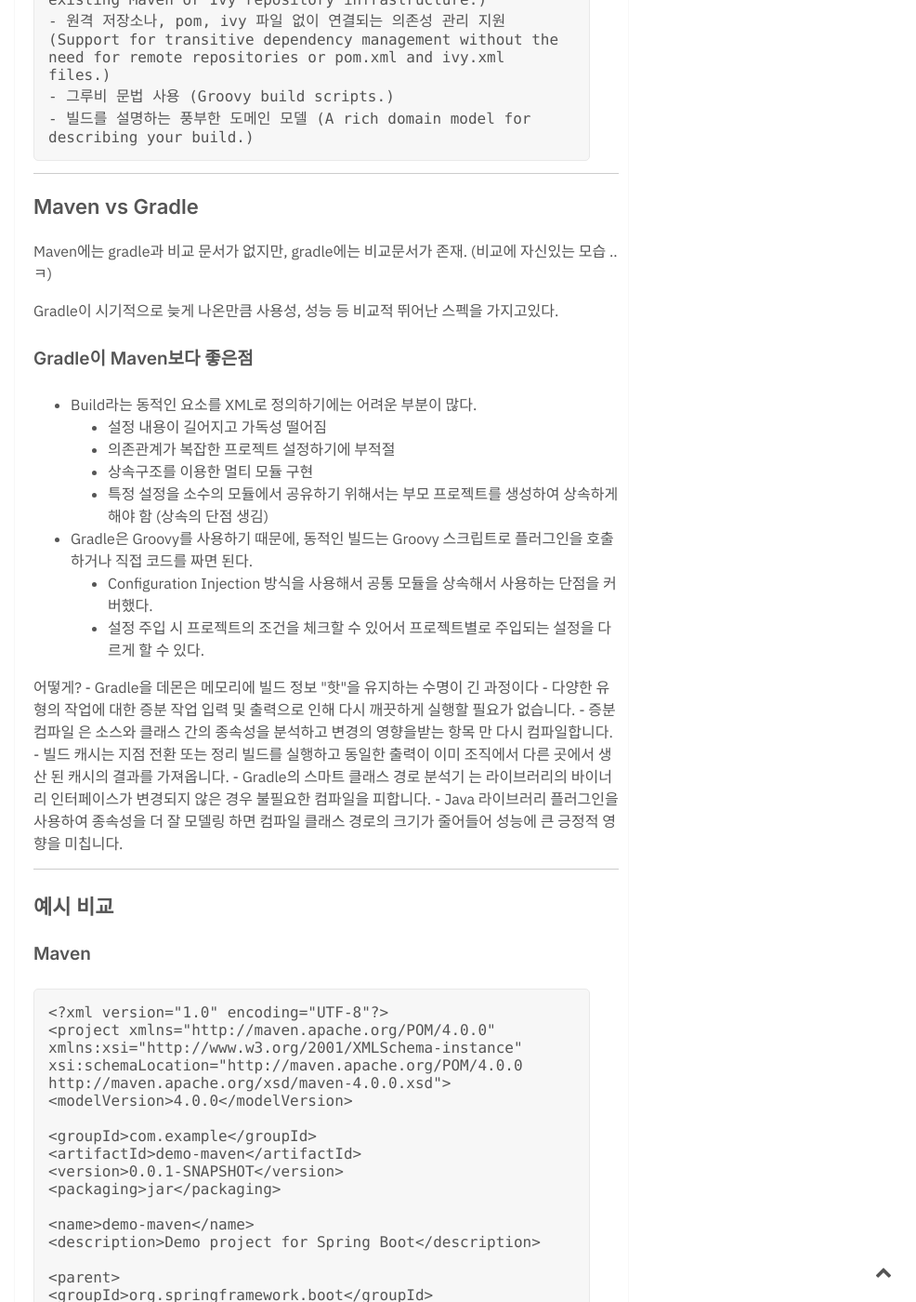
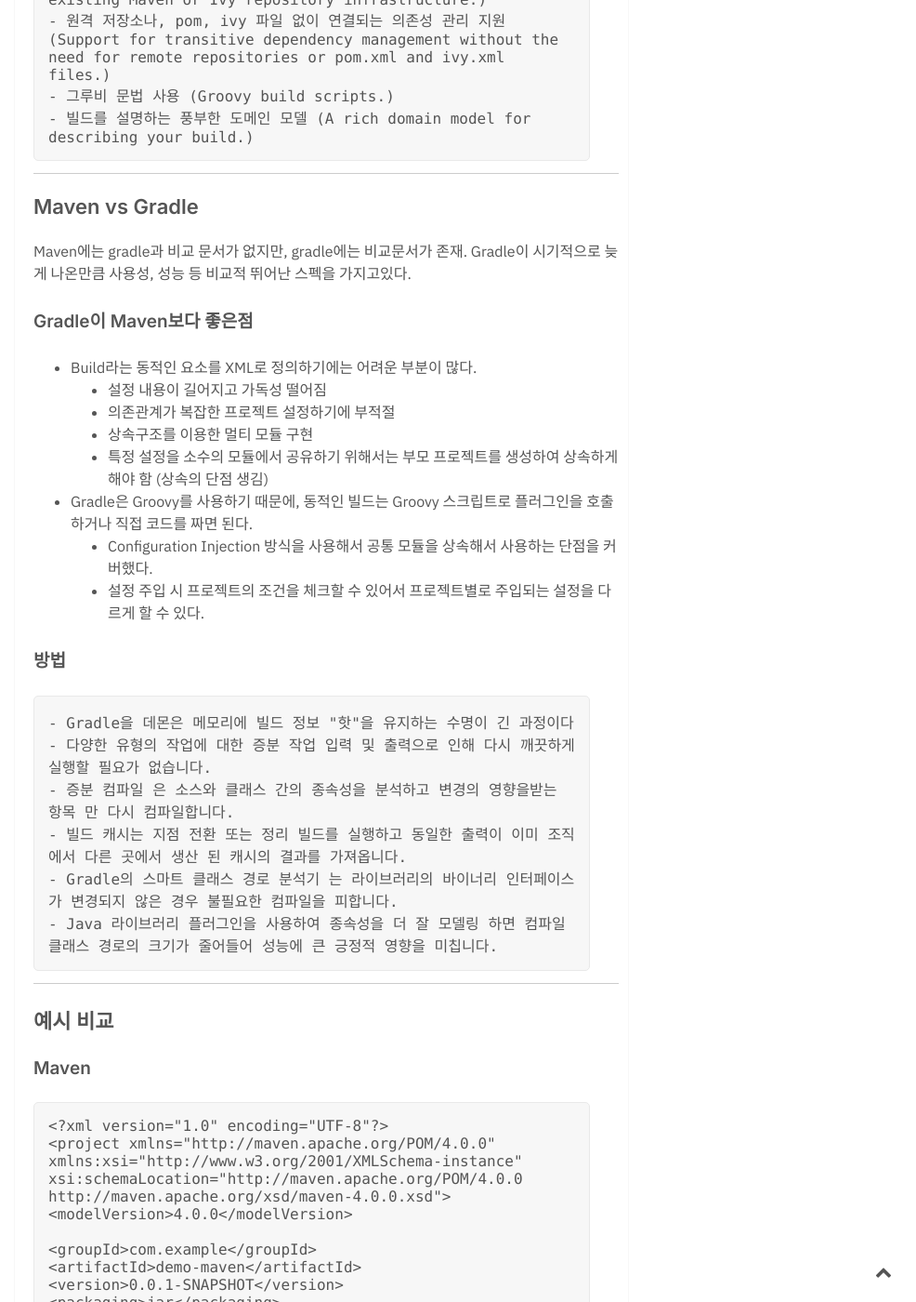
Before and after one commit to sprinter707/sprinter707.github.io, a Jekyll site: the page built from _posts/2020-07-28-maven-vs-gradle.md, in a window 1280 px wide and 1400 px high, scrolled down 1585 px. Shown: the whole window at 93% size, without its empty margins (294-1280 px from the left). Built offline with Jekyll 4.4.1, drawn with Linux system fonts in a browser that asks for light colours; comment, search, counter and statistics services are not loaded; some of the changed text lies outside the part shown.

Commit message:
Update 2020-07-28-maven-vs-gradle.md

```diff
--- a/_posts/2020-07-28-maven-vs-gradle.md
+++ b/_posts/2020-07-28-maven-vs-gradle.md
@@ -66,8 +66,7 @@ Android OS의 빌드 도구로 채택 됨
 {:#vs}
 
 ### Maven vs Gradle
-Maven에는 gradle과 비교 문서가 없지만, gradle에는 비교문서가 존재. (비교에 자신있는 모습 ..ㅋ)
-
+Maven에는 gradle과 비교 문서가 없지만, gradle에는 비교문서가 존재.
 Gradle이 시기적으로 늦게 나온만큼 사용성, 성능 등 비교적 뛰어난 스펙을 가지고있다.
 
 #### Gradle이 Maven보다 좋은점
@@ -82,7 +81,7 @@ Gradle이 시기적으로 늦게 나온만큼 사용성, 성능 등 비교적
 	- 설정 주입 시 프로젝트의 조건을 체크할 수 있어서 프로젝트별로 주입되는 설정을 다르게 할 수 있다.
 
 
-어떻게?
+#### 방법
 	- Gradle을 데몬은 메모리에 빌드 정보 "핫"을 유지하는 수명이 긴 과정이다
 	- 다양한 유형의 작업에 대한 증분 작업 입력 및 출력으로 인해 다시 깨끗하게 실행할 필요가 없습니다.
 	- 증분 컴파일 은 소스와 클래스 간의 종속성을 분석하고 변경의 영향을받는 항목 만 다시 컴파일합니다.
@@ -184,13 +183,7 @@ dependencies {
 ---
 
 ### 결론
-지금 시점에서 Gradle을 사용하지 않을 이유는 '익숙함' 뿐인 것 같다.
-
-Gradle이 출시되었을 때에는 Maven이 지원하는 Scope를 지원하지 않았고 성능면에서도 앞설것이 없었다.
-
 Ant의 유연한 구조적 장점과 Maven의 편리한 의존성 관리 기능을 합쳐놓은 것만으로도 많은 인기를 얻었던 Gradle은 버전이 올라가며 성능이라는 장점까지 더해지면서 대세가 되었다.
-
-
 
 물론 그동안 사용해왔던 Maven과 이제는 익숙해진 XML을 버리고 Gradle과 Groovy문법을 배우는 것은 적지않은 비용이 든다.
 
@@ -198,15 +191,9 @@ Ant의 유연한 구조적 장점과 Maven의 편리한 의존성 관리 기능
 
 실제로 여전히 Maven의 사용률은 Gradle을 앞서고 있으며 구글 트랜드 지수도 Maven이 Gradle을 앞선다.
 
-
-
 협업과 러닝커브를 고려하여 여전이 Maven를 사용하는 팀이 많고 부족함 없이 잘 사용하고 있지만,
 
 앞서 요약했듯 프로젝트의 빌드타임이 비용문제로 이어질 경우 Gradle을 사용해야 할 것 같다.
-
-리드미컬?하게 테스트를 진행하고 민첩한? 지속적 배포를 생각하고 있다면 새로움 배움이 필요하더라도 Gradle을 사용해보자. 아자.
-
-
 
 ## 출처
 -  https://bkim.tistory.com/13
```
